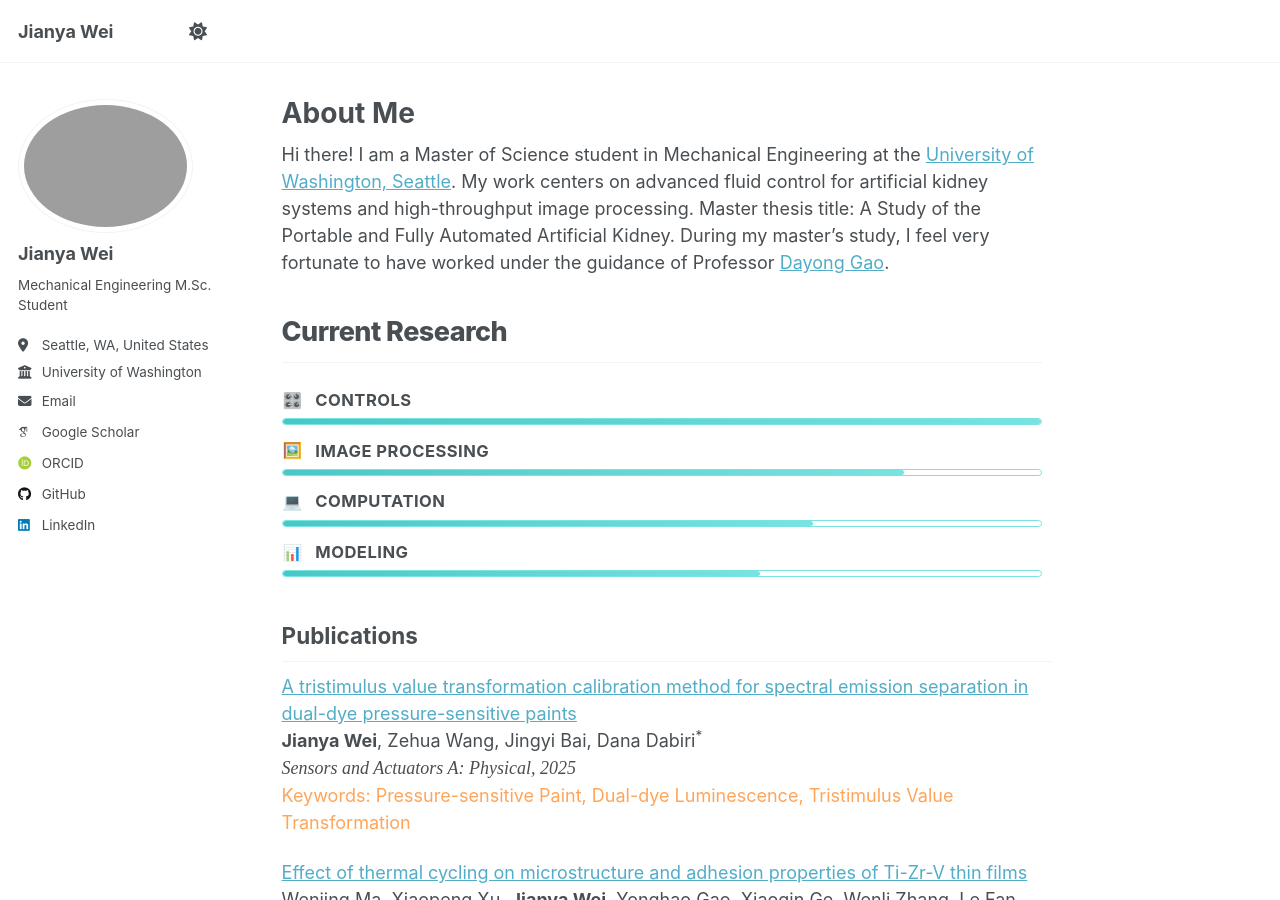
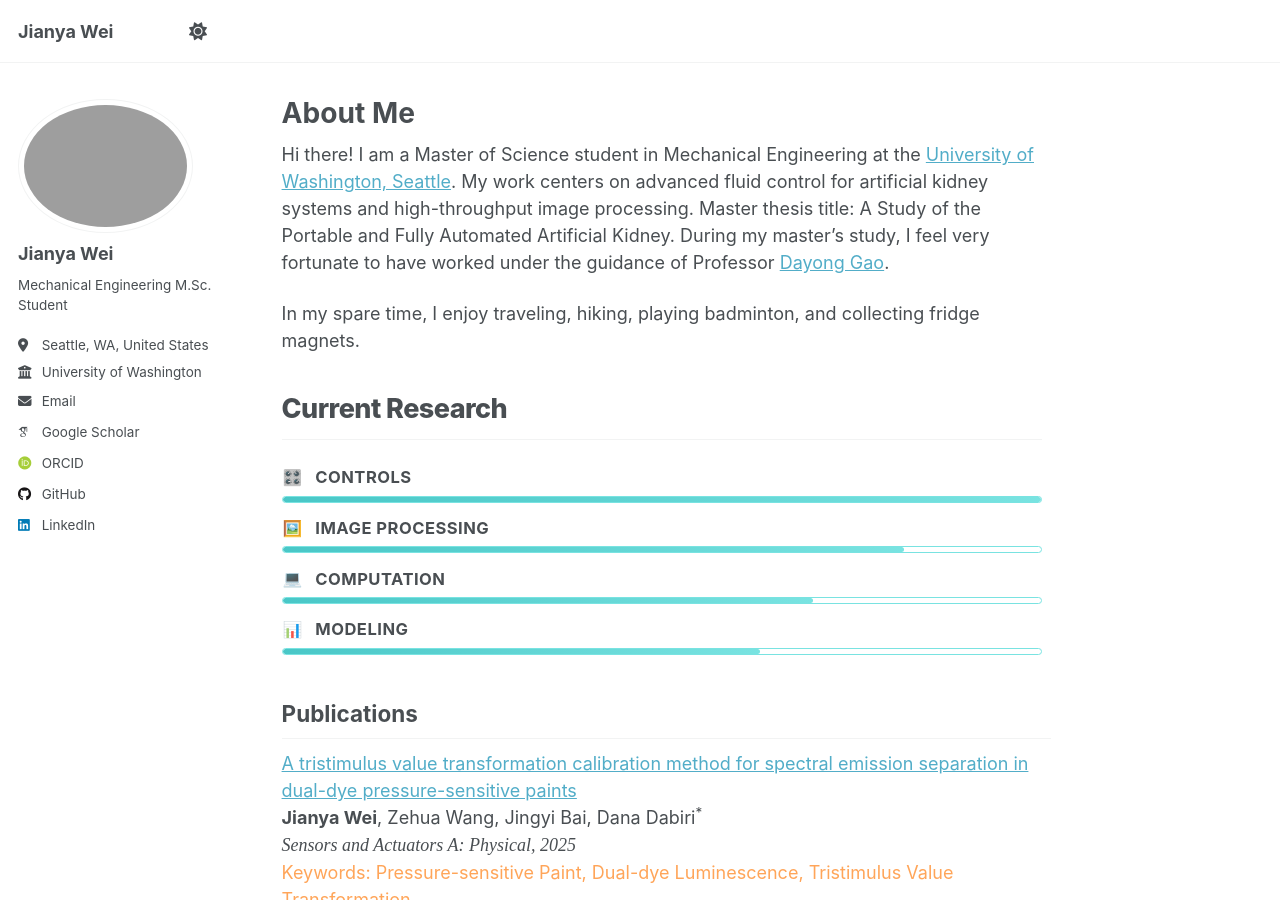
Before and after one commit to jywei02/jywei02.github.io, a Jekyll site: the page built from _pages/about.md, in a window 1280 px wide and 900 px high. Built offline with Jekyll 4.4.1, drawn with Linux system fonts in a browser that asks for light colours; some web fonts are replaced; comment, search, counter and statistics services are not loaded.

Commit message:
Update about page with personal interests
Added personal interests to the about page.

```diff
--- a/_pages/about.md
+++ b/_pages/about.md
@@ -7,6 +7,8 @@ redirect_from:
   - /about.html
 ---
 Hi there! I am a Master of Science student in Mechanical Engineering at the <a href="https://www.washington.edu/" target="_blank">University of Washington, Seattle</a>. My work centers on advanced fluid control for artificial kidney systems and high-throughput image processing. Master thesis title: A Study of the Portable and Fully Automated Artificial Kidney. During my master's study, I feel very fortunate to have worked under the guidance of Professor <a href="https://www.me.washington.edu/facultyfinder/dayong-gao" target="_blank">Dayong Gao</a>.
+
+In my spare time, I enjoy traveling, hiking, playing badminton, and collecting fridge magnets.
 
 <div class="research-panel">
   <h2 class="research-panel__title">Current Research</h2>
```
